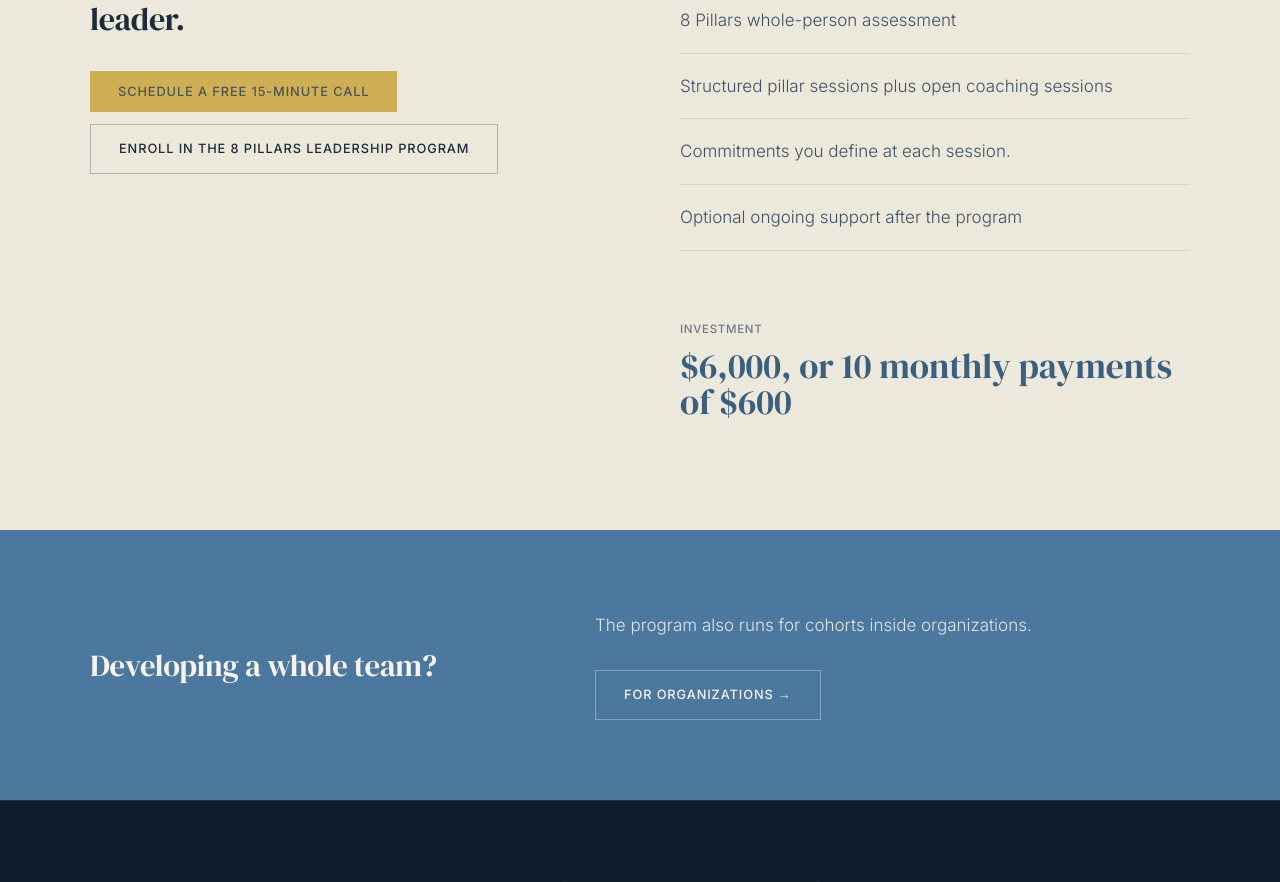
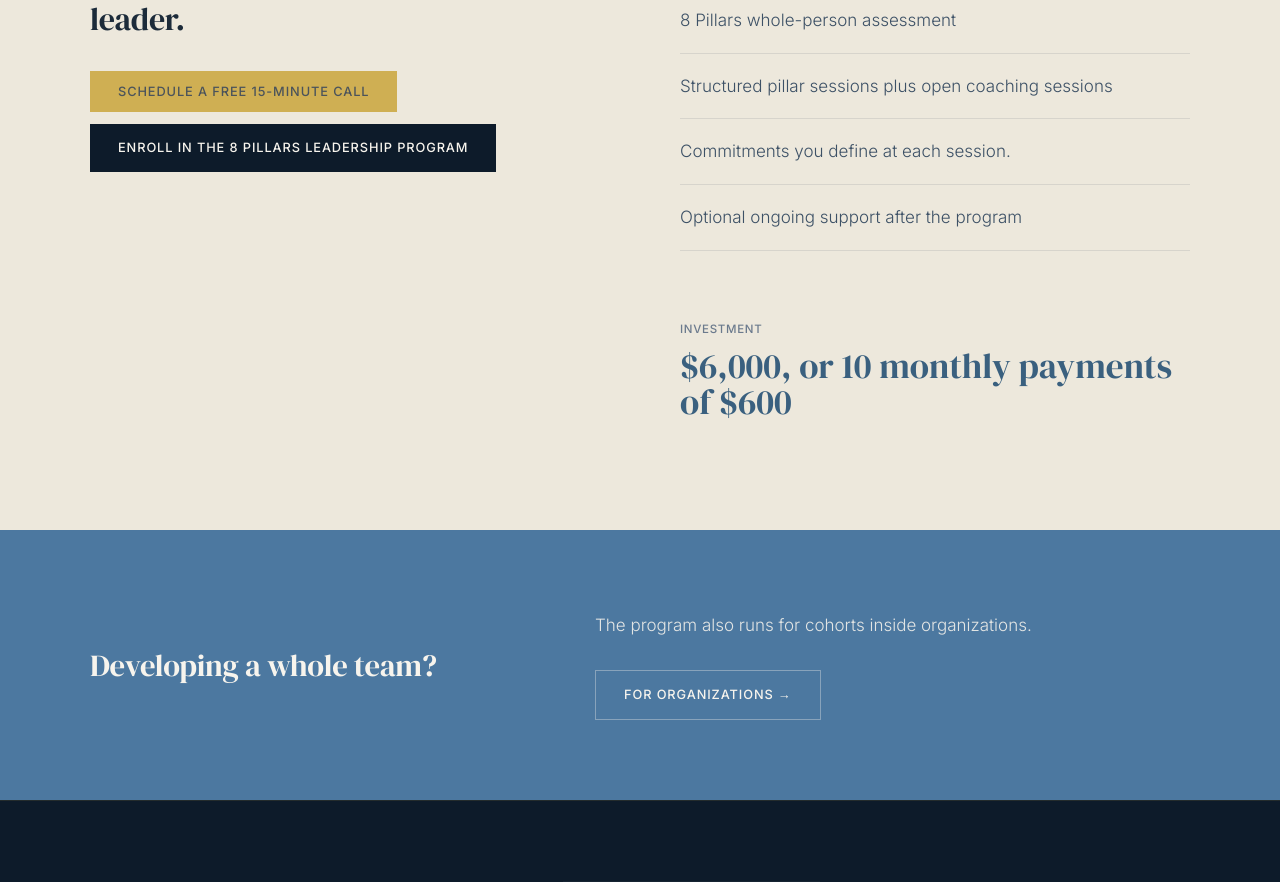
Before and after one commit to avelez94/bth-coaching, a Next.js app: page /leader-development in a window 1280 px wide. Shown: the part 3947-4829 px from the top of the page. Built offline with nearby package versions, Linux system fonts and the light colour scheme.

Commit message:
Enrollment CTAs: solid navy button on both program pages
Both pages now use btn-navy (solid dark navy, ivory text) for the
enrollment CTA, directly below the gold scheduling button.
Consistent hierarchy: gold = schedule, navy = enroll.

```diff
--- a/app/(public)/executive-coaching/page.tsx
+++ b/app/(public)/executive-coaching/page.tsx
@@ -128,7 +128,7 @@ export default function ExecutiveCoaching() {
             <button className="btn btn-gold" disabled aria-disabled="true" style={{opacity: 0.72, cursor: 'not-allowed'}}>
               Schedule a Free 15-Minute Call
             </button>
-            <a href="/enroll?program=executive-coaching" className="btn btn-outline" style={{marginTop: 12}}>
+            <a href="/enroll?program=executive-coaching" className="btn btn-navy" style={{marginTop: 12}}>
               Enroll in Executive Coaching
             </a>
           </div>
--- a/app/(public)/leader-development/page.tsx
+++ b/app/(public)/leader-development/page.tsx
@@ -128,7 +128,7 @@ export default function LeaderDevelopment() {
             <button className="btn btn-gold" disabled aria-disabled="true" style={{opacity: 0.72, cursor: 'not-allowed'}}>
               Schedule a Free 15-Minute Call
             </button>
-            <a href="/enroll?program=8-pillars" className="btn btn-outline" style={{marginTop: 12}}>
+            <a href="/enroll?program=8-pillars" className="btn btn-navy" style={{marginTop: 12}}>
               Enroll in the 8 Pillars Leadership Program
             </a>
           </div>
```
